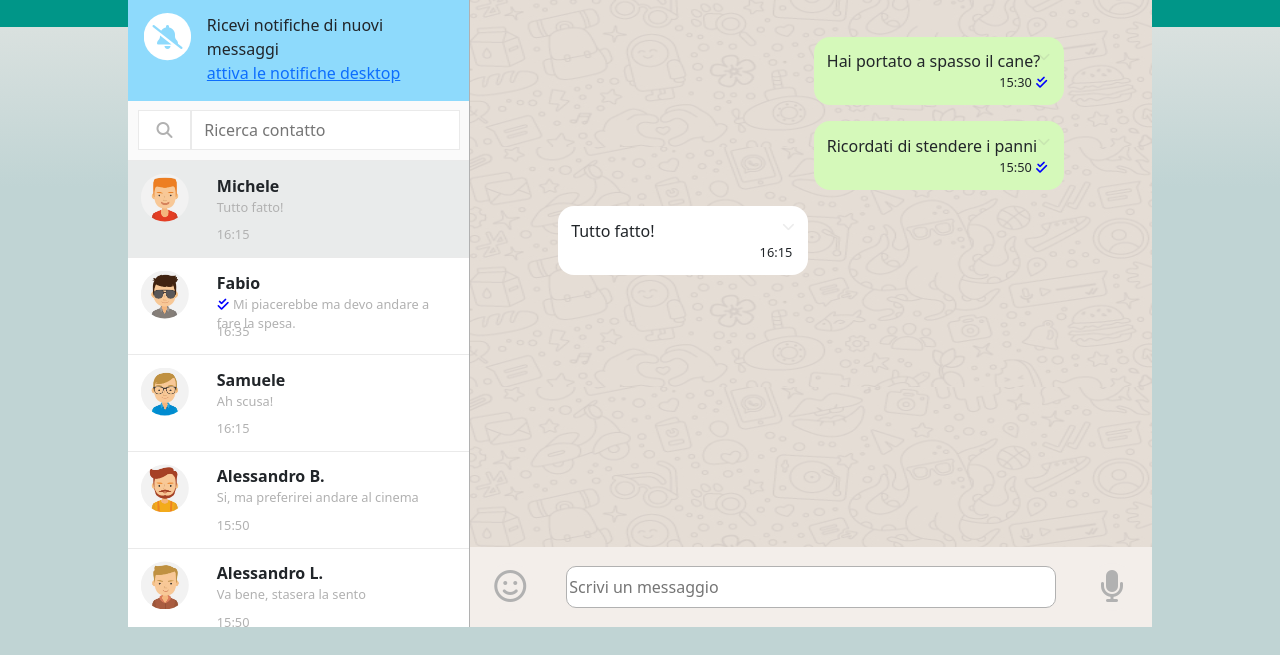
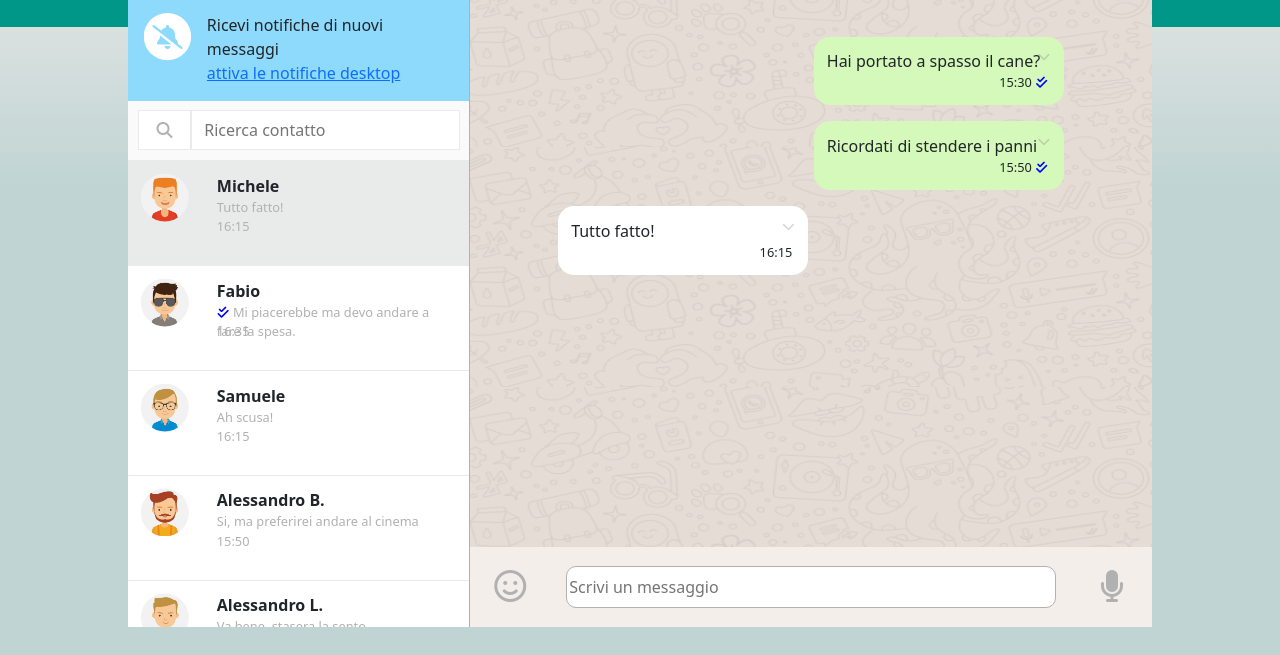
Before and after one commit to FrancescoGentileDev/vue-boolzapp, a plain HTML site: page index.html in a window 1280 px wide. Shown: the part 133-788 px from the top of the page. Drawn offline with nearby package versions, Linux system fonts and the light colour scheme.

Commit message:
🐞 fix(last messages): add get mes. index

```diff
--- a/css/style.css
+++ b/css/style.css
@@ -241,7 +241,7 @@ button:not(.research-bar button):not(.messages .message-menu button):active {
     height: 1.5rem !important;
     top: 0;
     right: 0;
-    color: rgba(128, 128, 128, 0.151);
+    color: rgba(128, 128, 128, 0.315);
 }
 .option-opener:hover {
     color: rgba(128, 128, 128, 1);
--- a/index.html
+++ b/index.html
@@ -82,14 +82,13 @@
                                 <div class="profile-texts row ms-3 p-0 m-0">
                                     <p class="fw-semibold m-0">{{contact.name}}</p>
                                     <p class="fw-light m-0">
-                                        <i v-if="contact.messages[contact.messages.length-1].sent"
+                                        <i v-if="contact.messages[getLastMessageIndex(contact)].sent"
                                             class="fa-solid fa-check-double"
-                                            :class="{'color-blue': contact.messages[contact.messages.length-1].isRead}">
+                                            :class="{'color-blue': contact.messages[getLastMessageIndex(contact)].isRead}">
                                         </i>
                                         {{getLastMessage(contact)}}
                                     </p>
-                                    <span
-                                        class="mt-2">{{getMessageHour(contact.messages[contact.messages.length-1])}}</span>
+                                    <p class="">{{getMessageHour(contact.messages[getLastMessageIndex(contact)])}}</p>
                                 </div>
                             </div>
 
@@ -138,7 +137,8 @@
                             </div>
                         </div>
 
-                        <button class="option-opener" @click="openMenu(index)"><i class="fa-solid fa-chevron-down"></i></button>
+                        <button class="option-opener" @click="openMenu(index)"><i
+                                class="fa-solid fa-chevron-down"></i></button>
                         <div class="message-menu d-flex flex-column justify-content-between" :id="'menu-'+index">
                             <button>Info message</button>
                             <button @click="message.hide = true">Delete Message</button>
--- a/javascript/script.js
+++ b/javascript/script.js
@@ -28,8 +28,9 @@ const app = new Vue({
   },
   methods: {
     getLastMessage(contact) {
-      let message = "";
-      message = contact.messages[contact.messages.length - 1].message;
+      let message = contact.messages[this.getLastMessageIndex(contact)].message;
+      let check = false;
+
       if (message.length >= 60) {
         message = message.substring(0, 60);
         message += "...";
@@ -37,6 +38,18 @@ const app = new Vue({
 
       return message;
     },
+
+    getLastMessageIndex(contact) {
+      let messages = contact.messages
+      let index = undefined;
+      for (let i = messages.length - 1; i >= 0; i--) {
+        if (!index && !messages[i].hide) {
+          index = i
+        }
+      }
+      return index;
+    },
+
     getMessageHour: (message) => {
       const date = new Date(message.date);
       return `${date.getHours()}:${date.getMinutes()}`;
@@ -115,10 +128,10 @@ const app = new Vue({
       let menu = document.getElementById("menu-" + index);
       if (menu.classList.contains("open")) {
         menu.classList.remove("open");
-        return true
+        return true;
       } else {
         menu.classList.add("open");
-        return false
+        return false;
       }
     },
   },
```
